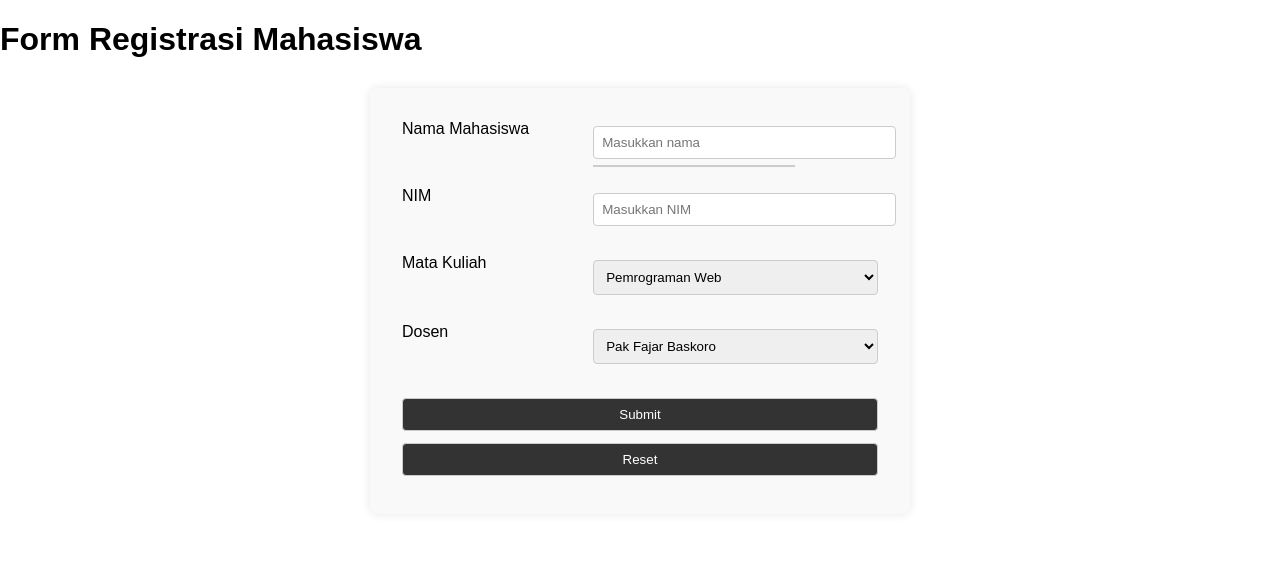
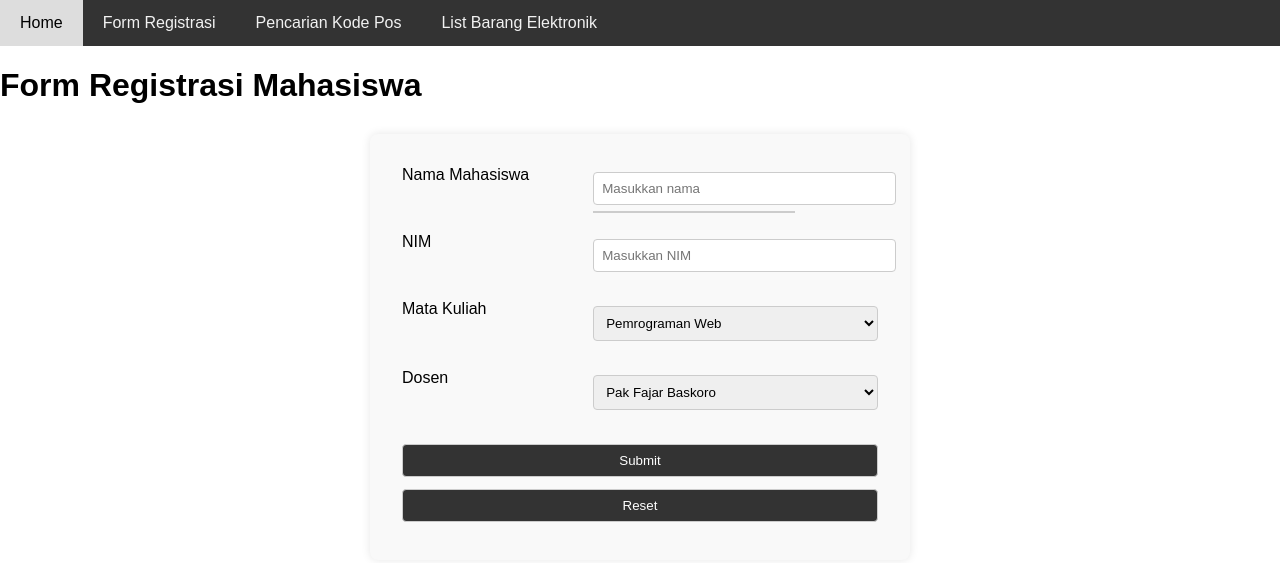
Before and after one commit to Aqilsyafiqdzaky/PWEB-Pertemuan-5, a plain HTML site: page regis.html in a window 1280 px wide. Drawn offline with Linux system fonts and the light colour scheme.

Commit message:
Update regis.html

```diff
--- a/regis.html
+++ b/regis.html
@@ -6,6 +6,13 @@
     <title>Form Registrasi</title>
 </head>
 <body>
+     <div class="navbar">
+    <a href="index.html">Home</a>
+    <a href="regis.html">Form Registrasi</a>
+    <a href="kodePos.html">Pencarian Kode Pos</a>
+    <a href="list.html">List Barang Elektronik</a>
+  </div>
+
     <h1>Form Registrasi Mahasiswa</h1>
 
     <div class="regis-container">
```
